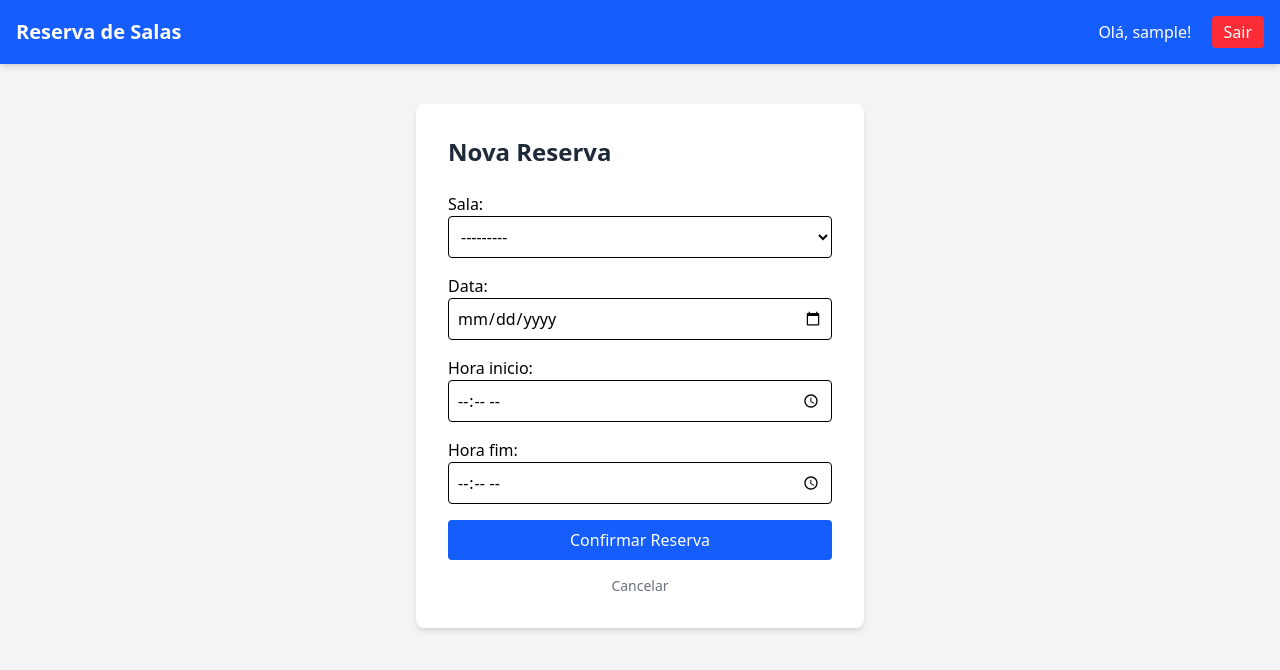
After one commit to FabricyoSilva/reserva_salas, a Django app: page /reservar/ in a window 1280 px wide. The commit adds this page. Shown: the top 670 px of the page. Run offline with Django 5.2, Linux system fonts and the light colour scheme; the visitor is signed in with stand-in values (Sample User, id 1); data that the repository does not hold is empty; some libraries are stand-ins or nearby versions.

Commit message:
Ajustando urls, criando layout formulario para reserva de sala

```diff
--- /dev/null
+++ b/reservas/forms.py
@@ -0,0 +1,13 @@
+from django import forms
+from .models import Reserva
+
+class ReservaForm(forms.ModelForm):
+    class Meta:
+        model = Reserva
+        fields = ['sala', 'data', 'hora_inicio', 'hora_fim']
+        widgets = {
+            'data': forms.DateInput(attrs={'type': 'date', 'class': 'w-full p-2 border rounded'}),
+            'hora_inicio': forms.TimeInput(attrs={'type': 'time', 'class': 'w-full p-2 border rounded'}),
+            'hora_fim': forms.TimeInput(attrs={'type': 'time', 'class': 'w-full p-2 border rounded'}),
+            'sala': forms.Select(attrs={'class': 'w-full p-2 border rounded'}),
+        }
--- a/reservas/templates/reservas/home.html
+++ b/reservas/templates/reservas/home.html
@@ -15,7 +15,7 @@
                 <h2 class="text-xl font-semibold">{{ sala.nome }}</h2>
                 <p class="text-gray-600">Capacidade: {{ sala.capacidade }} pessoas</p>
                 <button class="mt-4 bg-green-500 text-white px-4 py-2 rounded hover:bg-green-600 transition">
-                    Reservar agora
+                    <a href="{% url 'reservar_sala' %}" class="mt-4 inline-block bg-green-500 ...">Reservar agora</a>
                 </button>
             </div>
             {% empty %}
--- /dev/null
+++ b/reservas/templates/reservas/reservar.html
@@ -0,0 +1,14 @@
+{% extends 'base.html' %}
+{% block content %}
+<div class="max-w-md mx-auto bg-white p-8 rounded-lg shadow-md mt-10">
+    <h2 class="text-2xl font-bold mb-6 text-gray-800">Nova Reserva</h2>
+    <form method="post" class="space-y-4">
+        {% csrf_token %}
+        {{ form.as_p }}
+        <button type="submit" class="w-full bg-blue-600 text-white py-2 rounded hover:bg-blue-700 transition">
+            Confirmar Reserva
+        </button>
+    </form>
+    <a href="{% url 'home' %}" class="block text-center mt-4 text-sm text-gray-500 hover:underline">Cancelar</a>
+</div>
+{% endblock %}
--- a/reservas/urls.py
+++ b/reservas/urls.py
@@ -3,4 +3,5 @@ from . import views
 
 urlpatterns = [
     path('', views.home, name='home'),
+    path('reservar/', views.reservar_sala, name='reservar_sala'),
 ]
--- a/reservas/views.py
+++ b/reservas/views.py
@@ -1,6 +1,23 @@
-from django.shortcuts import render
+from django.shortcuts import render, redirect
+from django.contrib.auth.decorators import login_required
 from .models import Sala
+from .forms import ReservaForm
 
+@login_required
 def home(request):
     salas = Sala.objects.all()
     return render(request, 'reservas/home.html', {'salas': salas})
+
+@login_required
+def reservar_sala(request):
+    if request.method == 'POST':
+        form = ReservaForm(request.POST)
+        if form.is_valid():
+            reserva = form.save(commit=False)
+            reserva.usuario = request.user
+            reserva.save()
+            return redirect('home')
+    else:
+        form = ReservaForm()
+
+    return render(request, 'reservas/reservar.html', {'form': form})
--- a/templates/base.html
+++ b/templates/base.html
@@ -8,19 +8,22 @@
     {% tailwind_css %}
 </head>
 <body class="bg-gray-100 font-sans">
-    <nav class="bg-blue-600 p-4 text-white shadow-lg">
-        <div class="container mx-auto flex justify-between">
-            <h1 class="text-xl font-bold">Sistema de Reservas</h1>
-            <div>
-                {% if user.is_authenticated %}
-                    <span>Olá, {{ user.username }}</span>
-                    <a href="/admin/logout/" class="ml-4 bg-red-500 px-3 py-1 rounded">Sair</a>
-                {% else %}
-                    <a href="/admin/login/" class="bg-green-500 px-3 py-1 rounded">Login</a>
-                {% endif %}
-            </div>
-        </div>
-    </nav>
+
+<nav class="bg-blue-600 p-4 text-white flex justify-between items-center shadow-md">
+    <a href="/" class="text-xl font-bold">Reserva de Salas</a>
+
+    <div class="space-x-4">
+        {% if user.is_authenticated %}
+            <span class="font-medium">Olá, {{ user.username }}!</span>
+            <form action="{% url 'logout' %}" method="post" class="inline">
+                {% csrf_token %}
+                <button type="submit" class="bg-red-500 hover:bg-red-600 px-3 py-1 rounded transition">Sair</button>
+            </form>
+        {% else %}
+            <a href="{% url 'login' %}" class="bg-green-500 hover:bg-green-600 px-4 py-2 rounded transition">Entrar</a>
+        {% endif %}
+    </div>
+</nav>
 
     <main class="container mx-auto mt-10">
         {% block content %}
--- a/theme/static/css/dist/styles.css
+++ b/theme/static/css/dist/styles.css
@@ -9,6 +9,7 @@
     --font-mono: ui-monospace, SFMono-Regular, Menlo, Monaco, Consolas, 'Liberation Mono', 'Courier New',
     monospace;
     --color-red-500: oklch(63.7% 0.237 25.331);
+    --color-red-600: oklch(57.7% 0.245 27.325);
     --color-green-500: oklch(72.3% 0.219 149.579);
     --color-green-600: oklch(62.7% 0.194 149.214);
     --color-blue-500: oklch(62.3% 0.214 259.815);
@@ -17,6 +18,7 @@
     --color-gray-50: oklch(98.5% 0.002 247.839);
     --color-gray-100: oklch(96.7% 0.003 264.542);
     --color-gray-300: oklch(87.2% 0.01 258.338);
+    --color-gray-500: oklch(55.1% 0.027 264.364);
     --color-gray-600: oklch(44.6% 0.03 256.802);
     --color-gray-700: oklch(37.3% 0.034 259.733);
     --color-gray-800: oklch(27.8% 0.033 256.848);
@@ -29,6 +31,8 @@
     --text-sm--line-height: calc(1.25 / 0.875);
     --text-xl: 1.25rem;
     --text-xl--line-height: calc(1.75 / 1.25);
+    --text-2xl: 1.5rem;
+    --text-2xl--line-height: calc(2 / 1.5);
     --text-3xl: 1.875rem;
     --text-3xl--line-height: calc(2.25 / 1.875);
     --text-4xl: 2.25rem;
@@ -248,6 +252,12 @@
   .grid {
     display: grid;
   }
+  .inline {
+    display: inline;
+  }
+  .inline-block {
+    display: inline-block;
+  }
   .table {
     display: table;
   }
@@ -284,11 +294,25 @@
   .gap-4 {
     gap: calc(var(--spacing) * 4);
   }
+  .space-y-4 {
+    :where(& > :not(:last-child)) {
+      --tw-space-y-reverse: 0;
+      margin-block-start: calc(calc(var(--spacing) * 4) * var(--tw-space-y-reverse));
+      margin-block-end: calc(calc(var(--spacing) * 4) * calc(1 - var(--tw-space-y-reverse)));
+    }
+  }
   .space-y-6 {
     :where(& > :not(:last-child)) {
       --tw-space-y-reverse: 0;
       margin-block-start: calc(calc(var(--spacing) * 6) * var(--tw-space-y-reverse));
       margin-block-end: calc(calc(var(--spacing) * 6) * calc(1 - var(--tw-space-y-reverse)));
+    }
+  }
+  .space-x-4 {
+    :where(& > :not(:last-child)) {
+      --tw-space-x-reverse: 0;
+      margin-inline-start: calc(calc(var(--spacing) * 4) * var(--tw-space-x-reverse));
+      margin-inline-end: calc(calc(var(--spacing) * 4) * calc(1 - var(--tw-space-x-reverse)));
     }
   }
   .rounded {
@@ -342,6 +366,9 @@
   .bg-white {
     background-color: var(--color-white);
   }
+  .p-2 {
+    padding: calc(var(--spacing) * 2);
+  }
   .p-4 {
     padding: calc(var(--spacing) * 4);
   }
@@ -371,6 +398,10 @@
   }
   .font-serif {
     font-family: var(--font-serif);
+  }
+  .text-2xl {
+    font-size: var(--text-2xl);
+    line-height: var(--tw-leading, var(--text-2xl--line-height));
   }
   .text-3xl {
     font-size: var(--text-3xl);
@@ -417,6 +448,9 @@
   }
   .text-blue-600 {
     color: var(--color-blue-600);
+  }
+  .text-gray-500 {
+    color: var(--color-gray-500);
   }
   .text-gray-600 {
     color: var(--color-gray-600);
@@ -479,6 +513,20 @@
       }
     }
   }
+  .hover\:bg-red-600 {
+    &:hover {
+      @media (hover: hover) {
+        background-color: var(--color-red-600);
+      }
+    }
+  }
+  .hover\:underline {
+    &:hover {
+      @media (hover: hover) {
+        text-decoration-line: underline;
+      }
+    }
+  }
   .focus\:border-blue-500 {
     &:focus {
       border-color: var(--color-blue-500);
@@ -514,6 +562,11 @@
   }
 }
 @property --tw-space-y-reverse {
+  syntax: "*";
+  inherits: false;
+  initial-value: 0;
+}
+@property --tw-space-x-reverse {
   syntax: "*";
   inherits: false;
   initial-value: 0;
@@ -613,6 +666,7 @@
   @supports ((-webkit-hyphens: none) and (not (margin-trim: inline))) or ((-moz-orient: inline) and (not (color:rgb(from red r g b)))) {
     *, ::before, ::after, ::backdrop {
       --tw-space-y-reverse: 0;
+      --tw-space-x-reverse: 0;
       --tw-border-style: solid;
       --tw-leading: initial;
       --tw-font-weight: initial;
```
